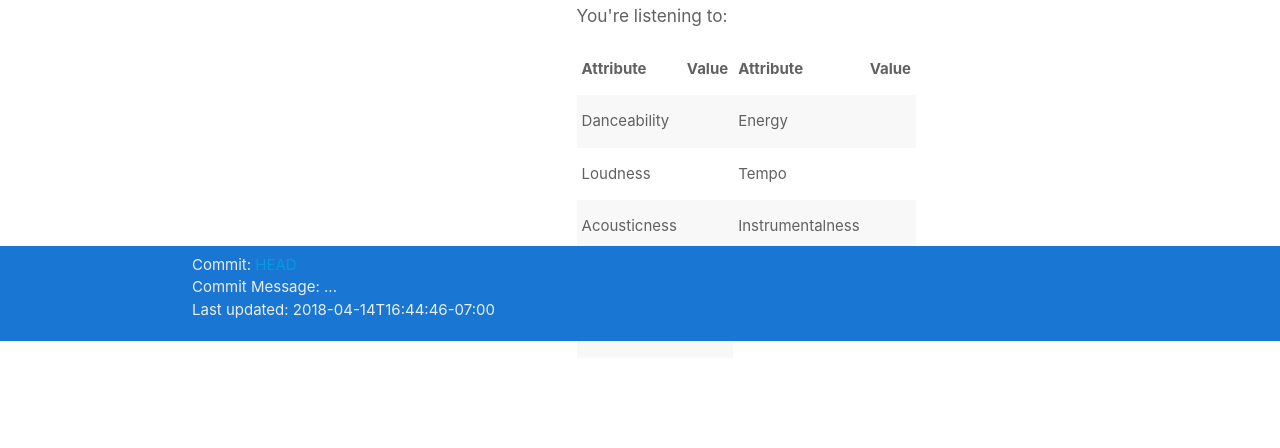
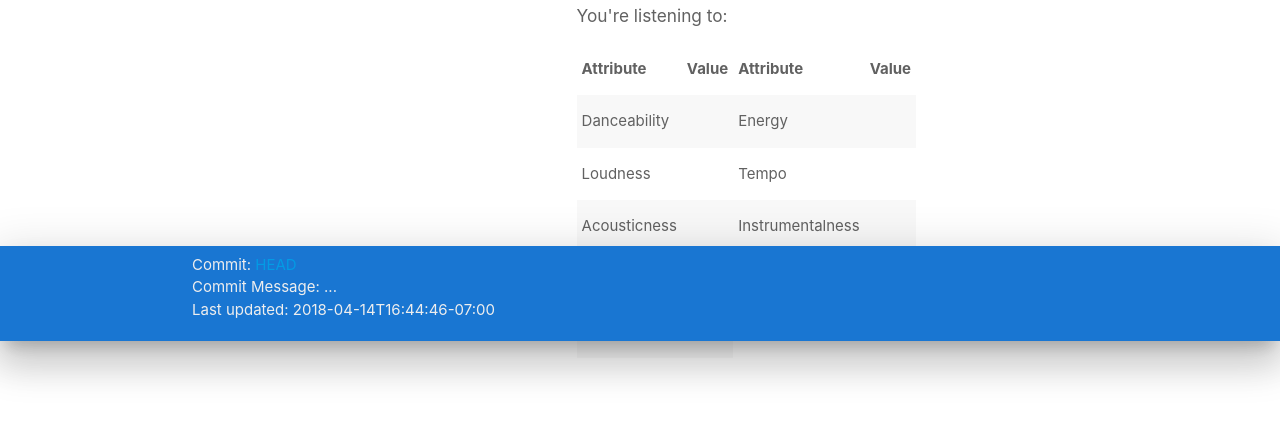
Before and after one commit to cbilson/clef, a Flask app: template clef/templates/playlists.html in a window 1280 px wide. Shown: the part 459-907 px from the top of the page. Run offline with Flask 2, Linux system fonts and the light colour scheme; the template is opened without the code that fills it: most values are stand-ins (such as "Sample title", 1, 10 or a date in 2020); parts of the project's set-up code (start-up, migrations or seed data) failed here and were passed over; some libraries are stand-ins or nearby versions.

Commit message:
fix z-depth of footer

```diff
--- a/clef/static/app.css
+++ b/clef/static/app.css
@@ -1,6 +1,5 @@
 footer.page-footer {
     position: fixed;
-    z-index: 1000;
     bottom: 0;
     width: 100%;
     padding-top: 8px;
--- a/clef/templates/layout.html
+++ b/clef/templates/layout.html
@@ -37,7 +37,7 @@
     <div class="container" id="body-container">
       {% block body %}{% endblock %}
     </div>
-    <footer class="page-footer blue darken-2 grey-text text-lighten-3">
+    <footer class="page-footer blue darken-2 grey-text text-lighten-3 z-depth-5">
       <div class="container">
         <div class="row">
           <ul>
```
